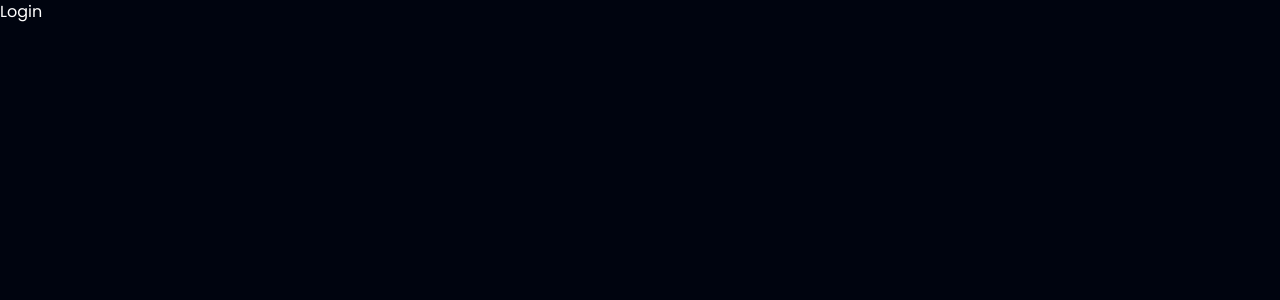
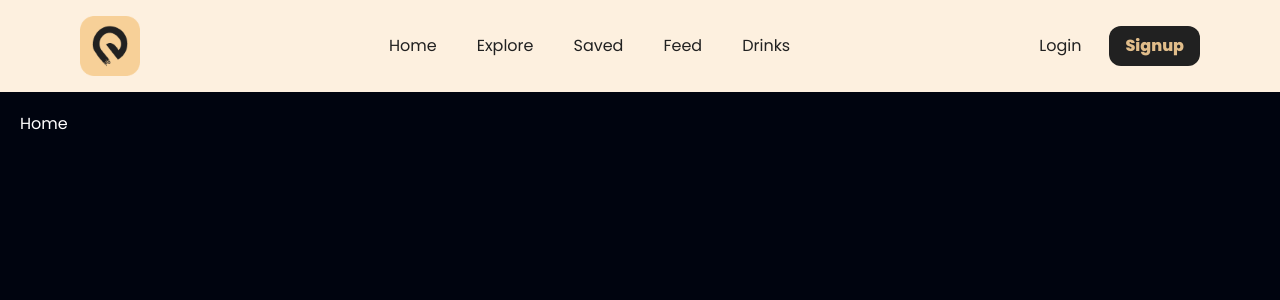
Before and after one commit to ixpllimitedofficial/iexplore_waitlist, a Next.js app: page / in a window 1280 px wide. Shown: the top 300 px of the page. Built offline with nearby package versions, Linux system fonts and the light colour scheme.

Commit message:
feat:navbar done

```diff
--- a/src/app/onboarding/page.tsx
+++ b/src/app/onboarding/page.tsx
@@ -2,7 +2,7 @@ import React from 'react'
 
 const page = () => {
   return (
-    <div>Onboarding</div>
+    <div className='p-5'>Onboarding</div>
   )
 }
 
--- a/src/app/page.tsx
+++ b/src/app/page.tsx
@@ -4,7 +4,7 @@ import React from "react";
 const page = () => {
   return (
     <>
-      <Link href="/onboarding">Login</Link>
+      <h1 className='p-5'>Home</h1>
     </>
   );
 };
--- a/src/components/Navbar/Navbar.tsx
+++ b/src/components/Navbar/Navbar.tsx
@@ -1,11 +1,40 @@
-import React from 'react'
+import Image from "next/image";
+import ExploreLogo from "@/assets/img/iExploreLogo.png";
+import Link from "next/link";
 
 const Navbar = () => {
   return (
-    <header>
+    <header className="flex items-center justify-between px-20 py-4 bg-[#FDF0DF] ">
+      <Image src={ExploreLogo} alt="iExploreLogo.png" height={60} width={60} />
 
+      <nav className="flex items-center gap-10">
+        <Link href="/" className="text-[#212121]">
+          Home
+        </Link>
+        <Link href="/" className="text-[#212121]">
+          Explore
+        </Link>
+        <Link href="/" className="text-[#212121]">
+          Saved
+        </Link>
+        <Link href="/" className="text-[#212121]">
+          Feed
+        </Link>
+        <Link href="/" className="text-[#212121]">
+          Drinks
+        </Link>
+      </nav>
+
+      <nav className="flex items-center gap-7">
+        <Link href="/onboarding" className="text-[#212121]">
+          Login
+        </Link>
+        <Link href="/onboarding" className="bg-[#212121] text-[#E1BD8A] px-4 py-2 rounded-xl font-extrabold">
+          Signup
+        </Link>
+      </nav>
     </header>
-  )
-}
+  );
+};
 
-export default Navbar
+export default Navbar;
```
Also changed, not shown: src/assets/img/iExploreLogo.png (added).
